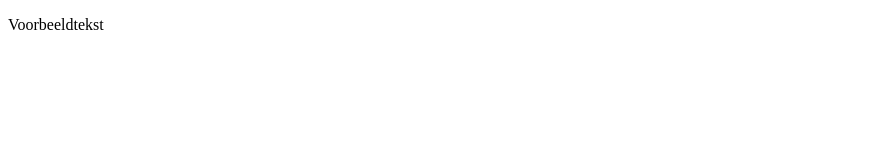
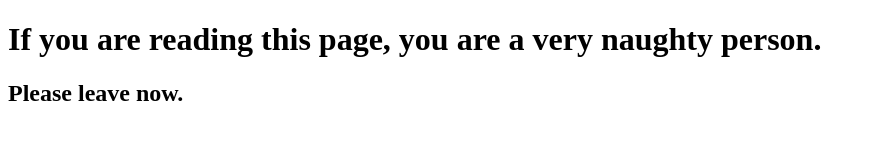
Before and after one commit to SuPeRTRoNeRD/SuPeRTRoNeRD.github.io, a plain HTML site: page index.html in a window 1280 px wide. Shown: the whole page, without its empty margins (0-874 px from the left). Drawn offline with Linux system fonts and the light colour scheme.

Commit message:
Update index.html for no reason

```diff
--- a/index.html
+++ b/index.html
@@ -4,6 +4,7 @@
 <title>Testpage - Do Not View</title>
 </head>
 <body>
-<p>Voorbeeldtekst</p>
+<h1>If you are reading this page, you are a very naughty person.</h1>
+<h2>Please leave now.</h2>
 </body>
 </html>
```
